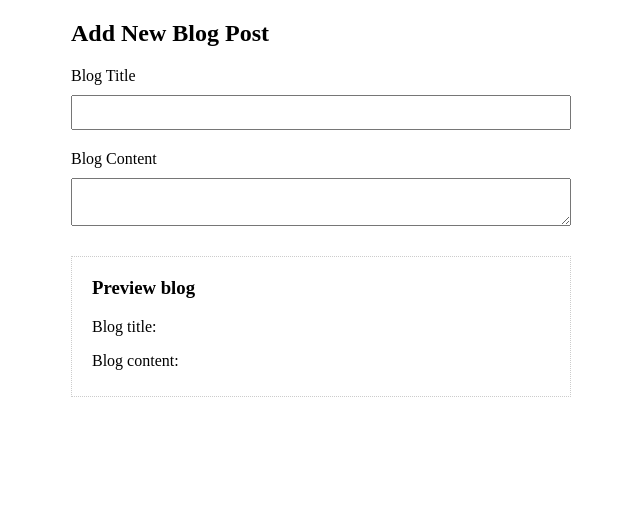
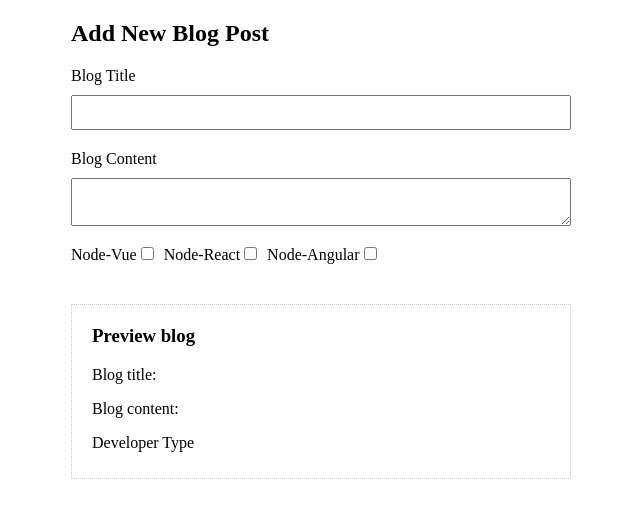
Before and after one commit to Usman209/blog, a Vue app: page / in a window 1280 px wide. Shown: the top 518 px of the page, without its empty margins (319-959 px from the left). Built offline with nearby package versions, Linux system fonts and the light colour scheme.

Commit message:
checkbox binding

```diff
--- a/src/components/addBlog.vue
+++ b/src/components/addBlog.vue
@@ -9,11 +9,26 @@
     <textarea v-model.lazy.trim="blog.content"></textarea>
 
     </form>
+
+<div id="checkboxes">
+<label>Node-Vue</label>
+<input type="checkbox" value="Mevn" v-model="blog.type">
+<label>Node-React</label>
+<input type="checkbox" value="Mern" v-model="blog.type">
+<label>Node-Angular</label>
+<input type="checkbox" value="Mean" v-model="blog.type">
+
+</div>
+
 <div id="preview">
             <h3>Preview blog</h3>
             <p>Blog title: {{ blog.title }}</p>
             <p>Blog content:</p>
             <p style="white-space: pre">{{ blog.content }}</p>
+            <p>Developer Type</p>
+<ul>
+    <li v-for="types in blog.type" :key="types">{{types}}</li>
+</ul>
         </div>
 
 </div>
@@ -30,7 +45,8 @@ export default {
         return{
             blog:{
                 title:'',
-                content:''
+                content:'',
+                type:[]
             }
         }
 
@@ -65,4 +81,11 @@ input[type="text"], textarea{
 h3{
     margin-top: 10px;
 }
+#checkboxes input{
+display: inline-block;;
+margin-right: 10px;
+}
+#checkboxes label{
+    display: inline-block;;
+}
 </style>
```
